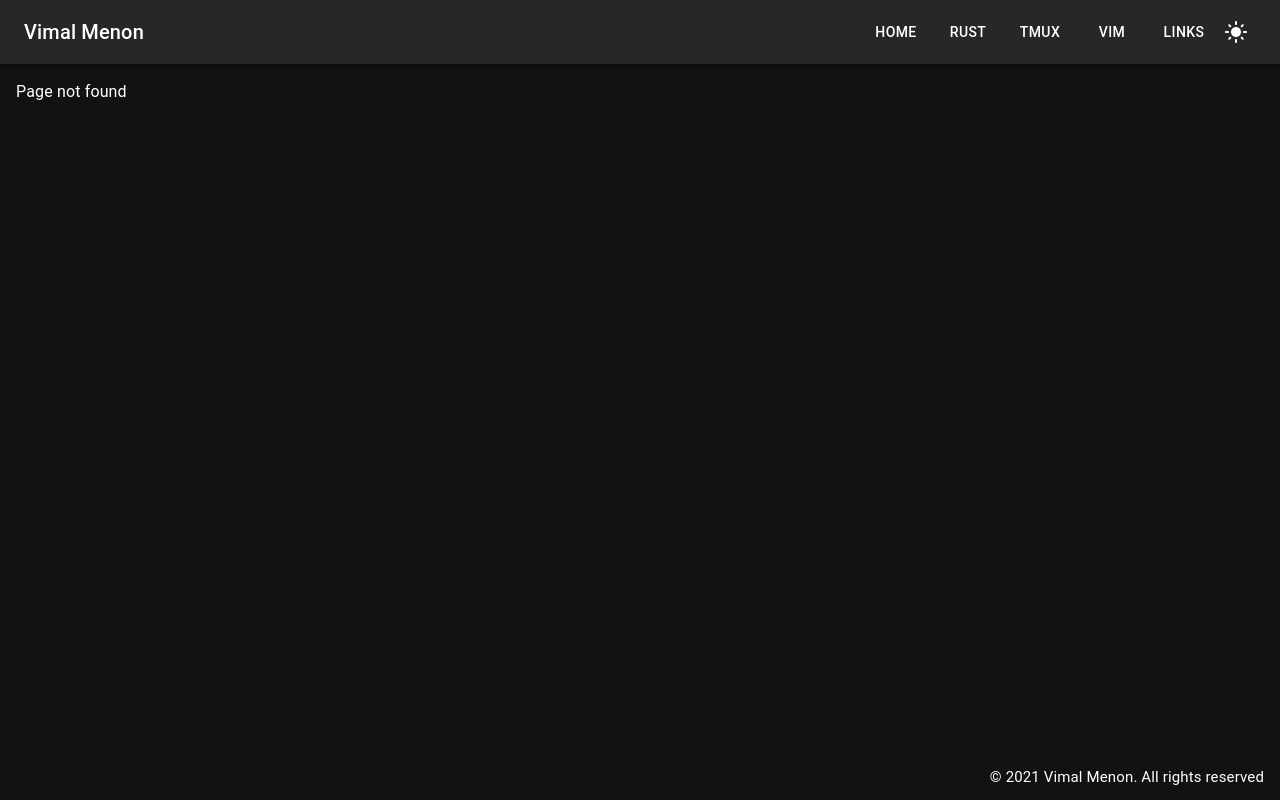
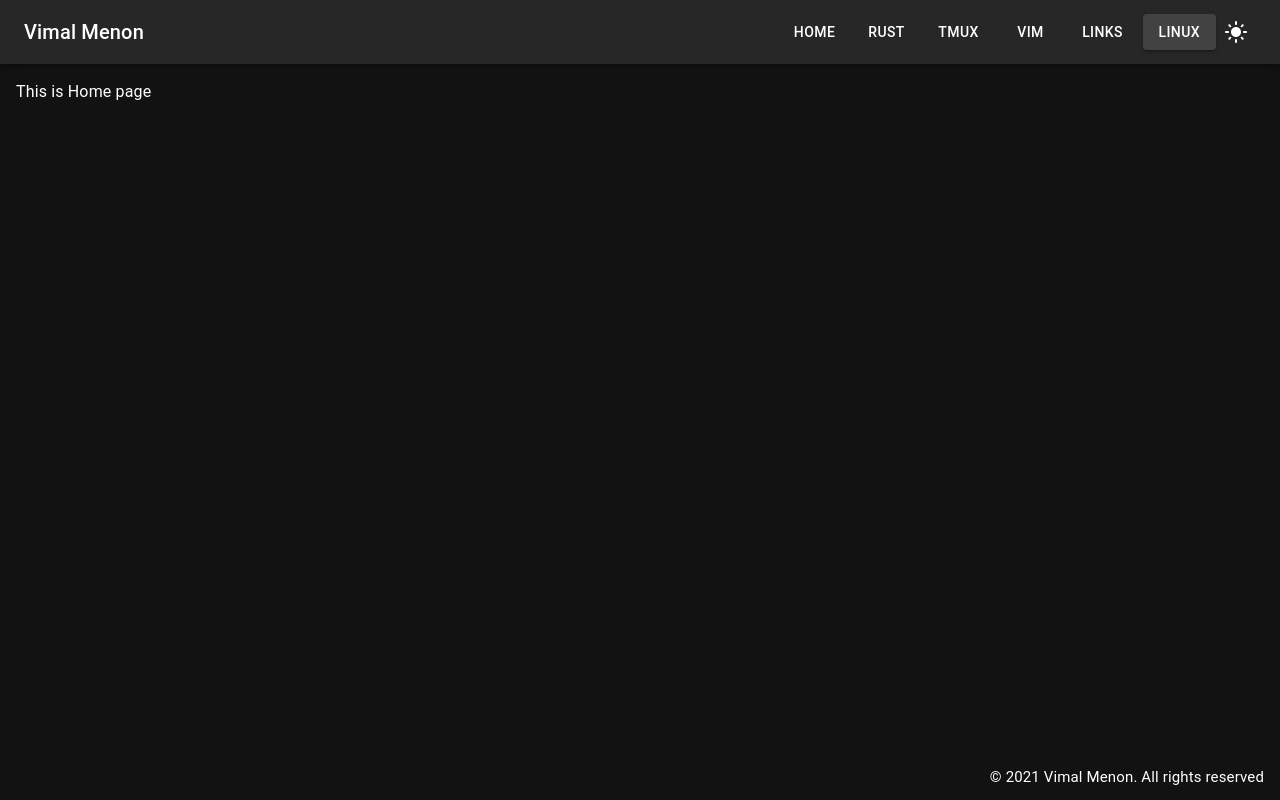
Before and after one commit to vimalmenon/frontend.vimalmenon.com, a Next.js app: page /linux in a window 1280 px wide. Before the commit this address had no page. Built offline with nearby package versions, Linux system fonts and the light colour scheme; what @mui/material-nextjs would draw is missing.

Commit message:
Linux page added

```diff
--- /dev/null
+++ b/src/app/linux/page.tsx
@@ -0,0 +1,7 @@
+import Box from '@mui/material/Box';
+
+const Linux: React.FC = () => {
+  return <Box>This is Home page</Box>;
+};
+
+export default Linux;
--- a/src/data/navigationData.ts
+++ b/src/data/navigationData.ts
@@ -21,4 +21,8 @@ export const NavigationData: INavigation[] = [
     name: 'Links',
     url: '/links',
   },
+  {
+    name: 'Linux',
+    url: '/linux',
+  },
 ];
--- a/src/data/tmuxCommands.ts
+++ b/src/data/tmuxCommands.ts
@@ -127,4 +127,9 @@ export const TmuxCommands: ICommand[] = [
     command: '<ctrl> b + ?',
     language: 'bash',
   },
+  {
+    describe: 'Add Folder in NerdTree',
+    command: 'm',
+    language: 'bash',
+  },
 ];
```
